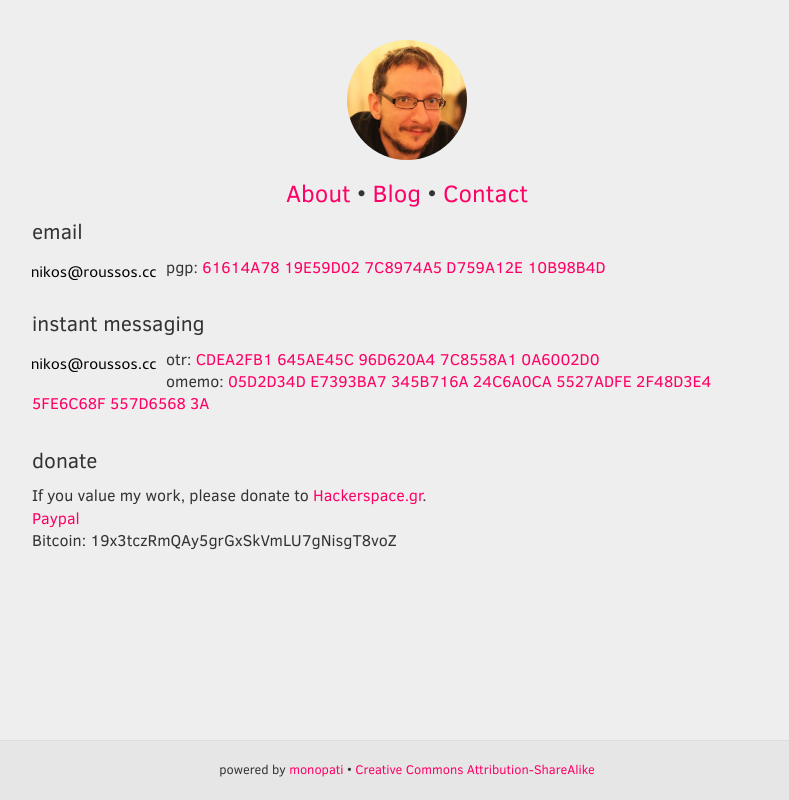
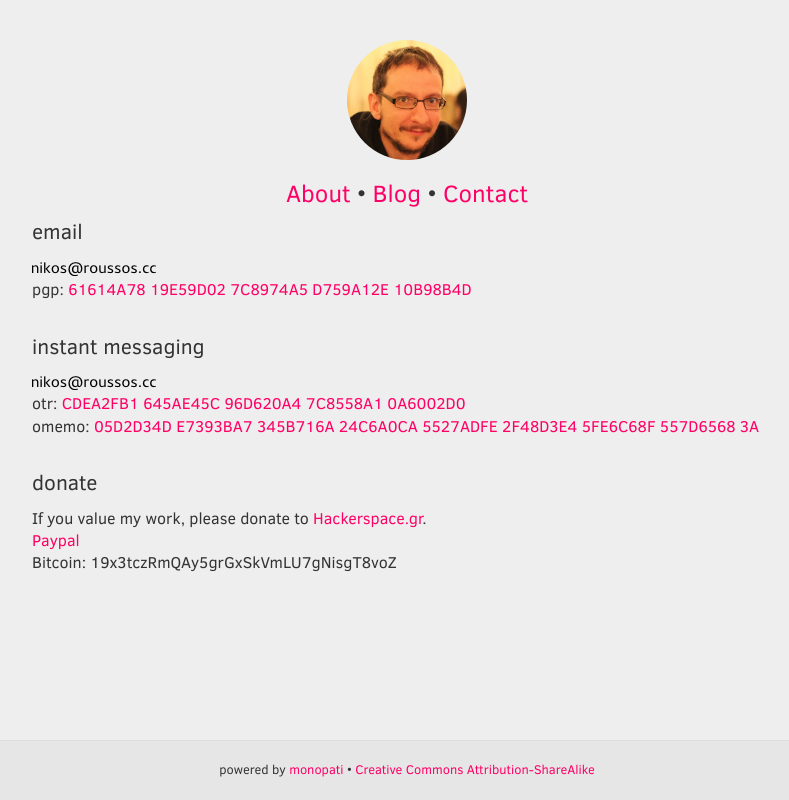
Before and after one commit to comzeradd/roussos.cc, a plain HTML site: page contact.html in a window 1280 px wide. Shown: the whole page, without its empty margins (233-1022 px from the left). Drawn offline with Linux system fonts and the light colour scheme.

Commit message:
Fix contact images

```diff
--- a/contact.html
+++ b/contact.html
@@ -41,7 +41,7 @@
       <div class="lead">email</div>
 
       <div class="contact-section">
-        <div><img src="/static/img/email.png" class="txt"></div>
+        <div><img src="/static/img/email.png" alt="Email"></div>
         <div>
           pgp:
           <a data-toggle="modal" data-target="#PGPModal" href="#">61614A78 19E59D02 7C8974A5 D759A12E 10B98B4D</a>
@@ -73,7 +73,7 @@
       <div class="lead">instant messaging</div>
 
       <div class="contact-section">
-        <div><img src="/static/img/email.png" class="txt" title="xmpp (jabber)" /></div>
+        <div><img src="/static/img/email.png" title="xmpp (jabber)" /></div>
         <div>
           otr:
           <a data-toggle="modal" data-target="#OTRModal" href="#">CDEA2FB1 645AE45C 96D620A4 7C8558A1 0A6002D0</a>
```
Also changed, not shown: pages/contact.html (+2 -2 lines).
